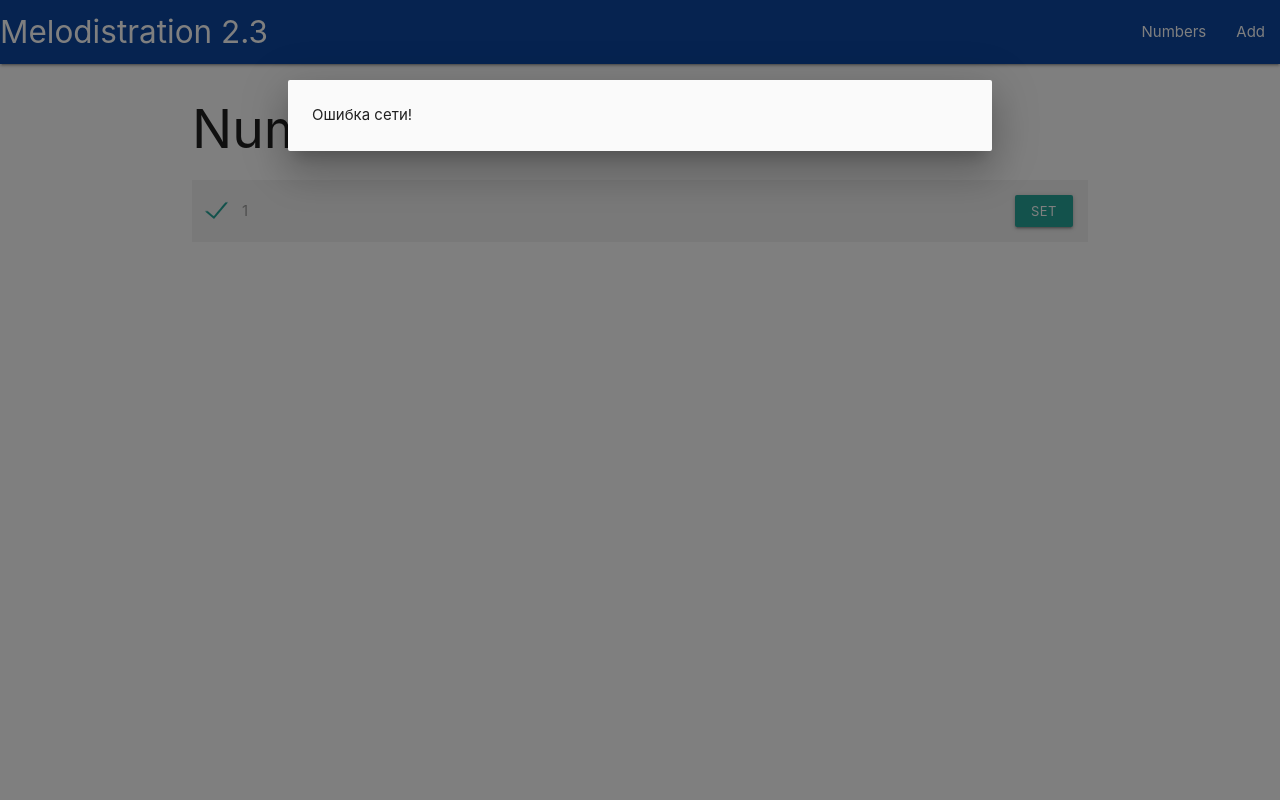
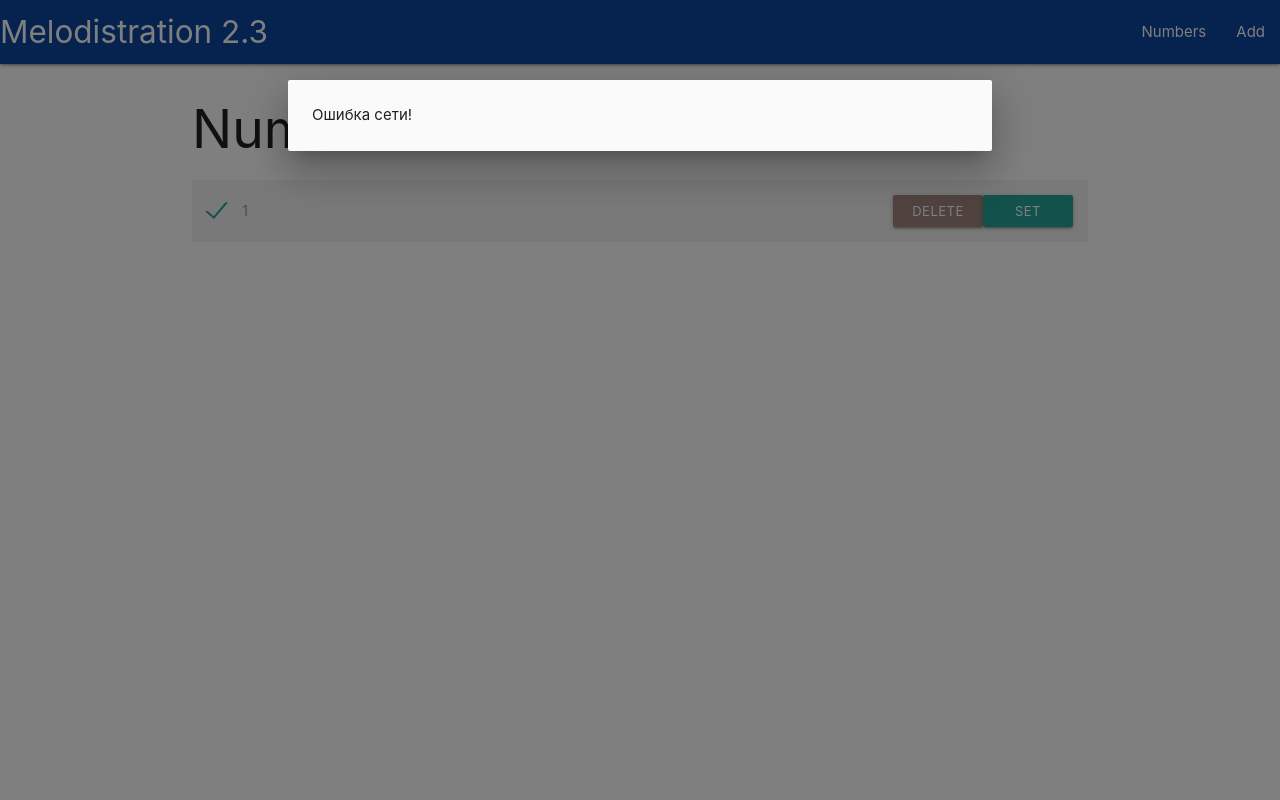
Before and after one commit to Alexei1999/music-auth, a Node project: template views/index.hbs in a window 1280 px wide. Run offline with Node 20 templates, Linux system fonts and the light colour scheme; the template is opened without the code that fills it: most values are stand-ins (such as "Sample title", 1, 10 or a date in 2020); some libraries are stand-ins or nearby versions.

Commit message:
fix style and add delte button

```diff
--- a/package.json
+++ b/package.json
@@ -19,10 +19,10 @@
     "handlebars": "^4.7.6",
     "mongoose": "^5.9.11",
     "multer": "^1.4.2",
-    "ngrok": "^3.2.7",
     "twilio": "^3.43.0"
   },
   "devDependencies": {
+    "ngrok": "^3.2.7",
     "nodemon": "^2.0.3"
   }
 }
--- a/public/index.css
+++ b/public/index.css
@@ -16,6 +16,10 @@
     padding: 1rem;
 }
 
+.btn-small {
+    width: 90px;
+}
+
 .phone i {
     z-index: 2;
 }
--- a/views/index.hbs
+++ b/views/index.hbs
@@ -20,9 +20,11 @@
                     {{/if}}
 
                     <input type="hidden" value="{{number}}" name="number">
+                    <button class="btn btn-small #a1887f brown lighten-2" formaction=" /delete" type="submit"
+                        style="margin-left: auto">Delete</button>
 
                     {{#if confirmed}}
-                    <button class="btn btn-small" type="submit">Set</button>
+                    <button class="btn btn-small" type="submit" style="width: 90px;">Set</button>
                     {{else if pending}}
                     <button class="btn btn-small disabled" type="submit">Pending</button>
                     {{else if error}}
@@ -30,9 +32,9 @@
                     {{else}}
                     <button class="btn btn-small" type="submit">Register</button>
                     {{/if}}
-
                 </label>
             </form>
+
         </li>
         {{/each}}
     </ul>
```
